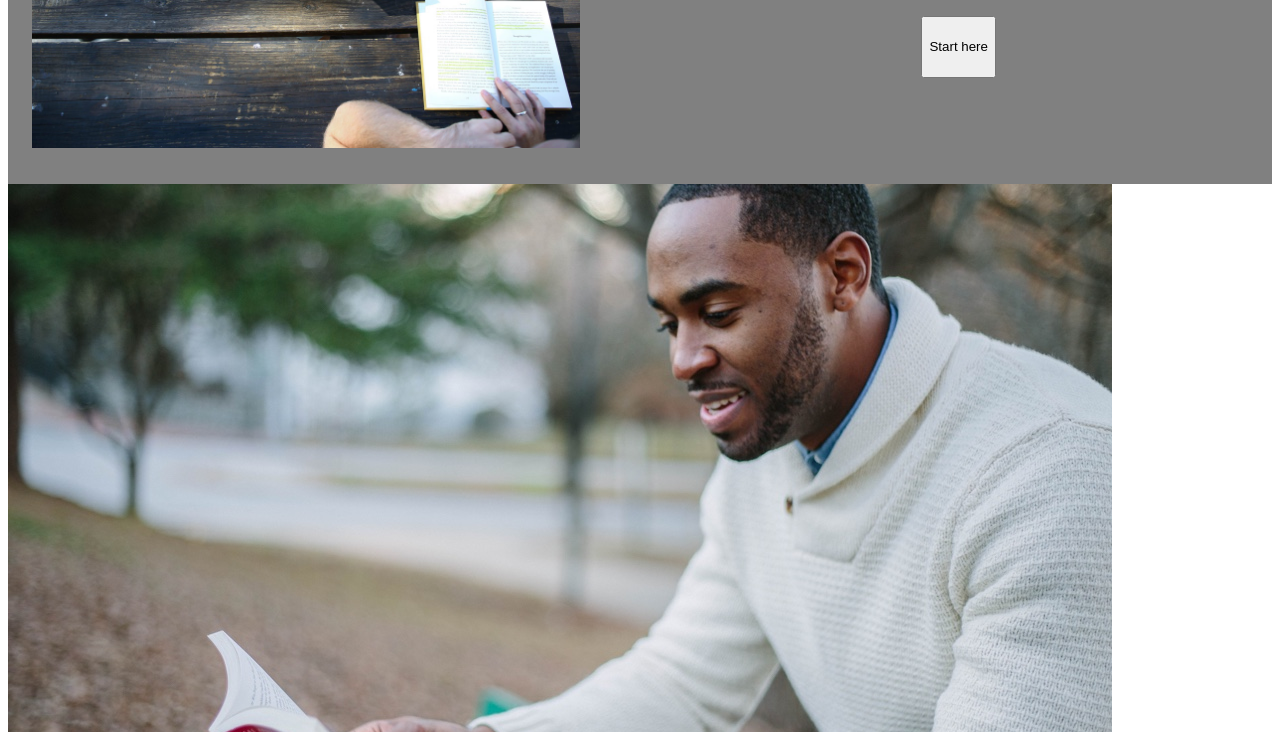
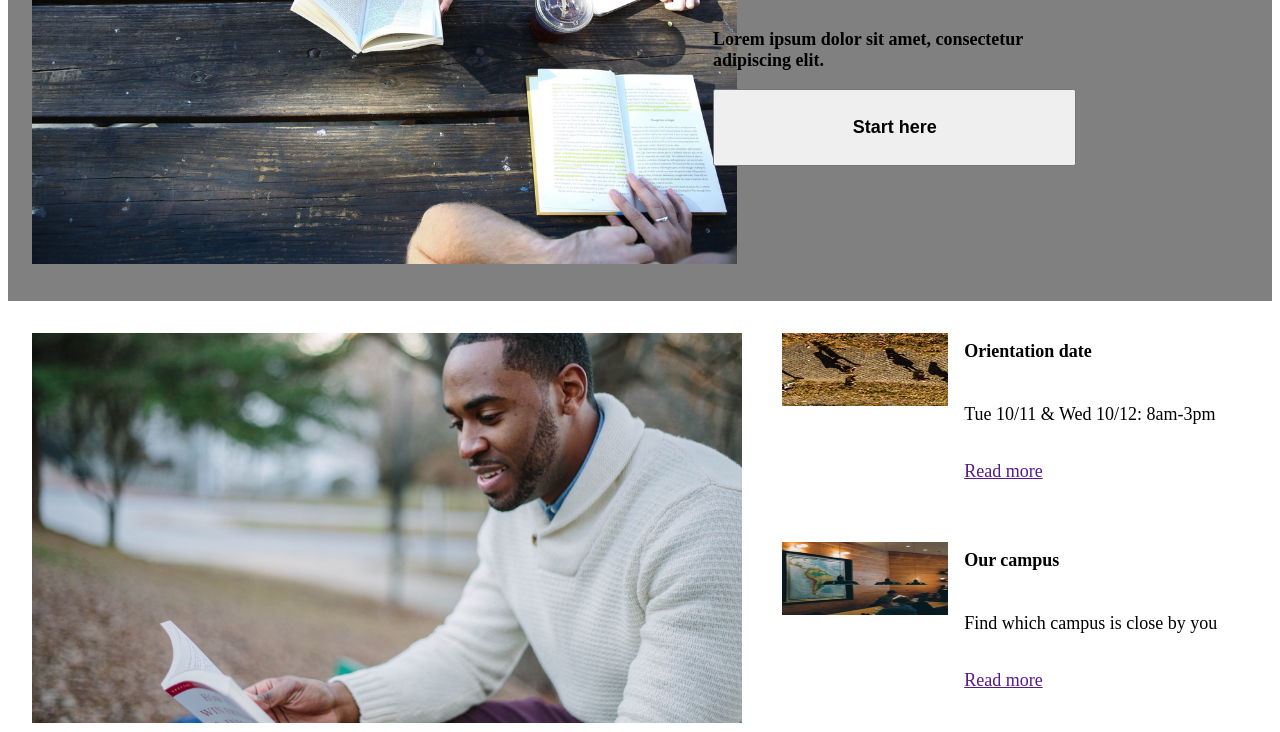
Before and after one commit to dj12589/colmar-academy-capstone, a plain HTML site: page index.html in a window 1280 px wide. Shown: the part 361-1093 px from the top of the page. Drawn offline with Linux system fonts and the light colour scheme.

Commit message:
Overlapping main section

```diff
--- a/index.html
+++ b/index.html
@@ -28,7 +28,7 @@
       <div class="column-2">
         <h1>Learn something new everyday</h1>
         <h3>Lorem ipsum dolor sit amet, consectetur adipiscing elit.</h3>
-        <button><p>Start here</p></button>
+        <button><h3>Start here</h3></button>
       </div>
     </div>
 
@@ -40,7 +40,7 @@
         <p class="subtext">Emanuel, Sr. Strategist at Hiring.com</p>
       </div>
       <div class="column-2">
-        <div class="row-one">
+        <div class="row">
           <img src="resources/images/information-orientation.jpg" alt="Student orientation">
           <div class="row-content">
             <h4>Orientation date</h4>
@@ -48,7 +48,7 @@
             <p><a href="">Read more</a></p>
           </div>
         </div>
-        <div class="row-two">
+        <div class="row">
           <img src="resources/images/information-campus.jpg" alt="Campus photo">
           <div class="row-content">
             <h4>Our campus</h4>
@@ -56,7 +56,7 @@
             <p><a href="">Read more</a></p>
           </div>
         </div>
-        <div class="row-three">
+        <div class="row">
           <img src="resources/images/information-guest-lecture.jpg" alt="Oliver Sack, keynote lecturer">
           <div class="row-content">
             <h4>Our guest lecture</h4>
--- a/resources/style.css
+++ b/resources/style.css
@@ -1,3 +1,17 @@
+/* Universal */
+html {
+  font-size: 18px;
+}
+
+h1 {
+  font-size: 2.5rem;
+}
+
+h3 {
+  font-size: 1rem;
+}
+
+
 /* Header  */
 
 header {
@@ -18,9 +32,6 @@ nav span {
   font-weight: bold;
 }
 
-h1 {
-  font-size: 2rem;
-}
 
 
 /* First Section  */
@@ -32,11 +43,12 @@ h1 {
 }
 
 .section-1 .column-1 img {
+  max-width: 100%;
   padding: 32px 24px;
-  width: 60%;
 }
 
 .section-1 .column-1 {
+  width: 60%
 }
 
 .section-1 .column-2 {
@@ -46,15 +58,58 @@ h1 {
   justify-content: center;
 }
 
+.section-1 h1, .section-1 h3 {
+  width: 65%;
+}
+
 button {
   padding-top: 8px;
   padding-bottom: 8px;
   display: flex;
-
+  width: 65%;
+  justify-content: center;
 }
 
 /* Second Section */
 
+.section-2 {
+  display: flex;
+
+}
+.section-2 .column-1 {
+  display: flex;
+  flex-direction: column;
+  width: 60%;
+}
+
+.section-2 .column-2 {
+  display: flex;
+  flex-direction: column;
+  padding-top: 16px;
+  width: 40%;
+}
+
+.section-2 .column-1 img {
+  max-width: 100%;
+  padding: 32px 24px;
+}
+
+.section-2 .column-2 img {
+  width: 35%;
+  height: 35%;
+  padding: 16px;
+}
+
+.section-2 .row {
+  display: flex;
+}
+
+.row-content {
+  display: flex;
+  flex-direction: column;
+  width: 65%
+}
+
 .section-3 {
   background-color: lightgray;
 }
```
